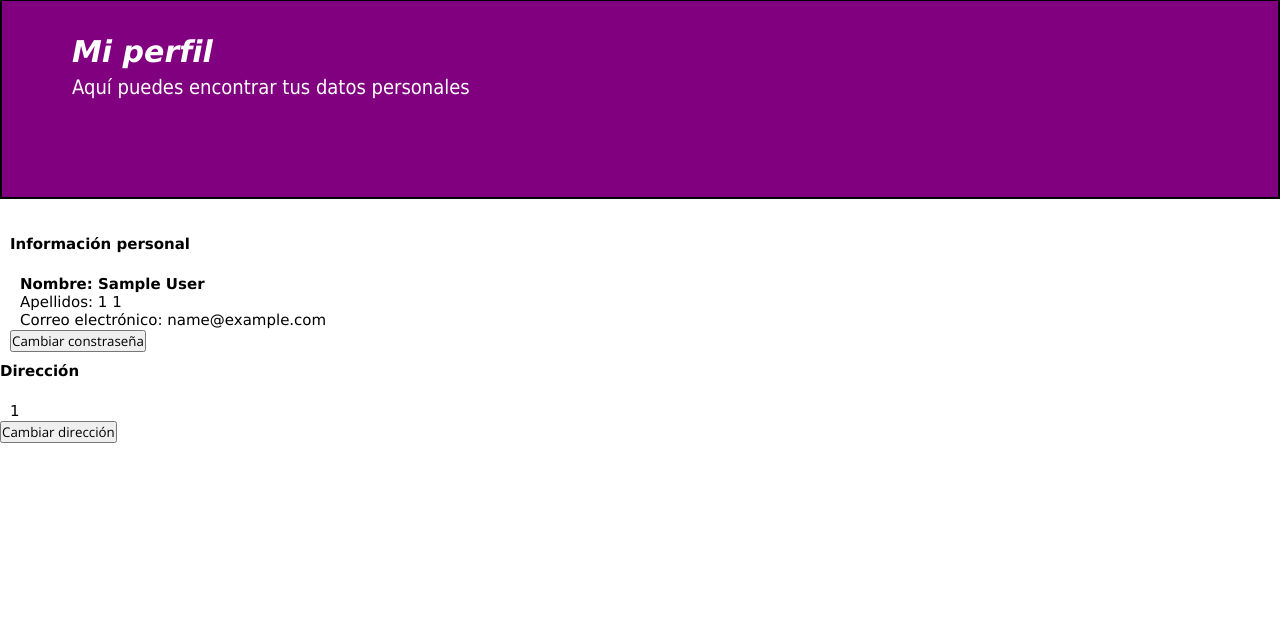
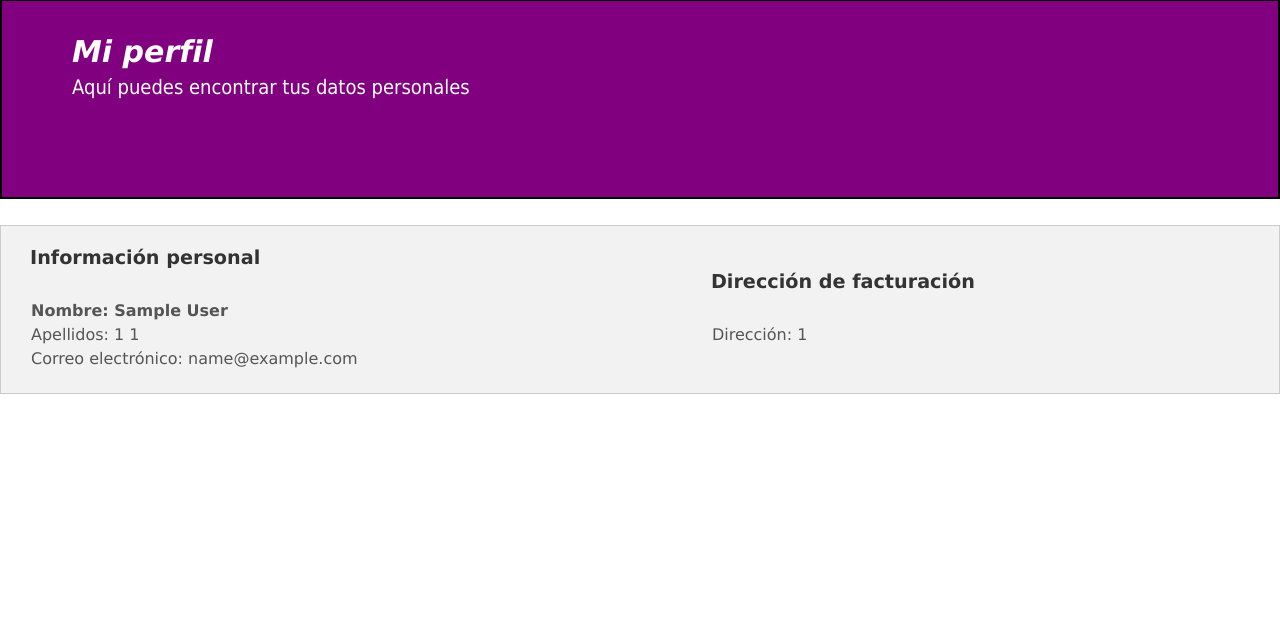
Before and after one commit to alexpareja/AplicacionesWeb, a PHP site: page /miPerfil.php in a window 1280 px wide. Shown: the part 113-755 px from the top of the page. Run offline with PHP 8.4, Linux system fonts and the light colour scheme; the visitor is signed in with stand-in values (Sample User, id 1).

Commit message:
css miPerfil

```diff
--- a/css/plantilla.css
+++ b/css/plantilla.css
@@ -144,13 +144,38 @@ main article {
   color: white;
 }
 
-#info-perfil {
-  padding: 10px;
-  text-align: left;
+.perfil-contenedor {
+  display: flex;
+  justify-content: space-between;
+  align-items: center;
+  background-color: #f2f2f2;
+  border: 1px solid #ccc;
+  padding: 20px;
+}
+
+#info-perfil, #info-dir {
+  width: 45%;
+  display: flex;
+  flex-direction: column;
+  justify-content: center;
+  align-items: flex-start;
+}
+
+#info-perfil h3, #info-dir h3 {
+  font-size: 1.2em;
+  margin-bottom: 10px;
+  margin-left: 9px;
+  color: #333;
 }
 
 #info-perfil .negrita {
   font-weight: bold;
+}
+
+#info-perfil p, #info-dir p {
+  font-size: 1em;
+  margin-bottom: 5px;
+  color: #555;
 }
 
 /*Hoja de estilo Lista de deseos*/
--- a/miPerfil.php
+++ b/miPerfil.php
@@ -22,20 +22,14 @@ $contenidoPrincipal = '';
                 <p class ="negrita">Nombre: $nombre</p>
                 <p>Apellidos: $apellido1 $apellido2</p>
                 <p>Correo electrónico: $email</p>
-                <form action='cambiarContraseña.php'>
-                    <button type="submit">Cambiar constraseña</button>
-                </form>
             </div>
             <div id="info-dir">
-                <h3>Dirección</h3>
+                <h3>Dirección de facturación</h3>
                 <br>
-                <p>$direccion</p>
-                <form action='cambiarDireccion.php'>
-                    <button type="submit">Cambiar dirección</button>
-                </form>
+                <p>Dirección: $direccion</p>
             </div>
         </div>
-EOS;
+    EOS;
 
 require __DIR__.'/includes/plantillas/plantilla.php';
 ?>
```
